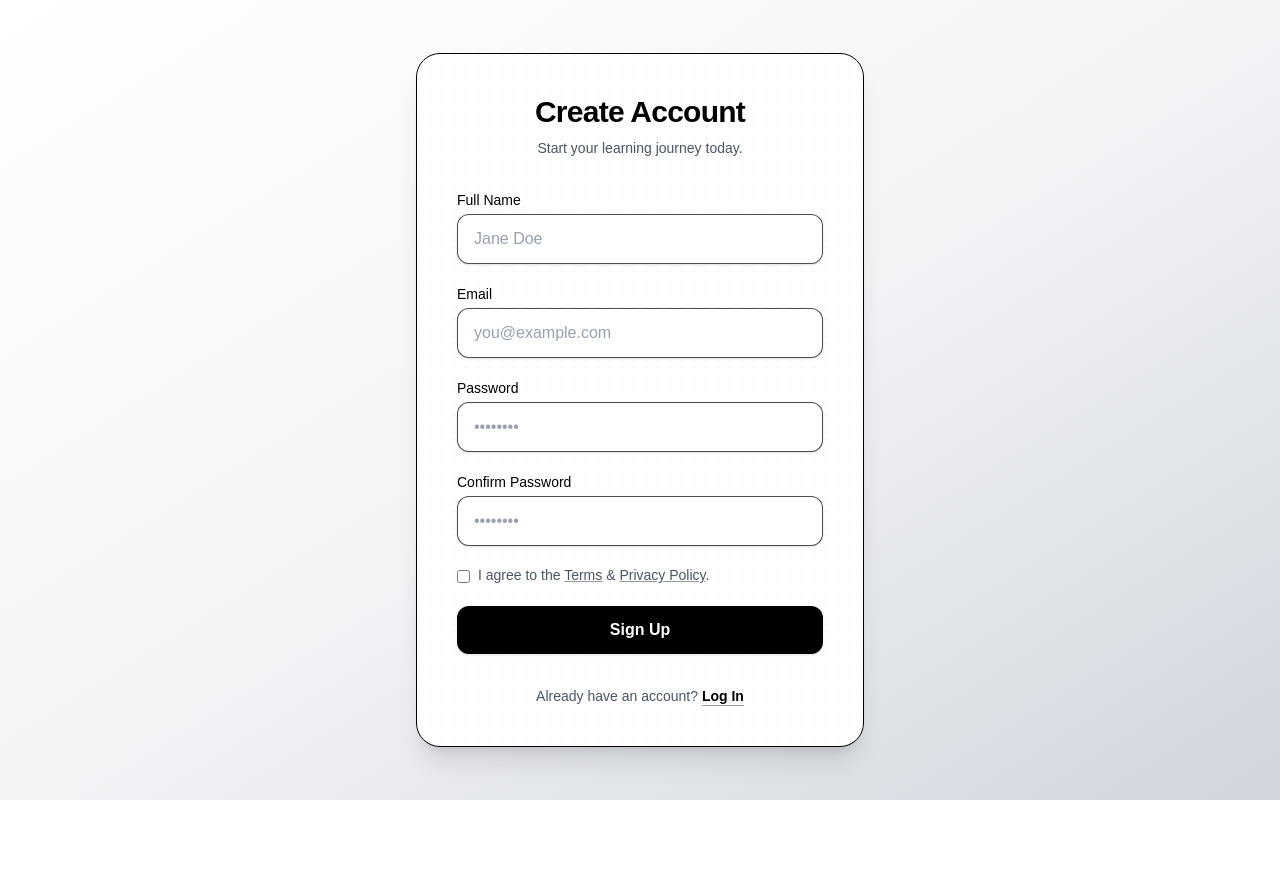
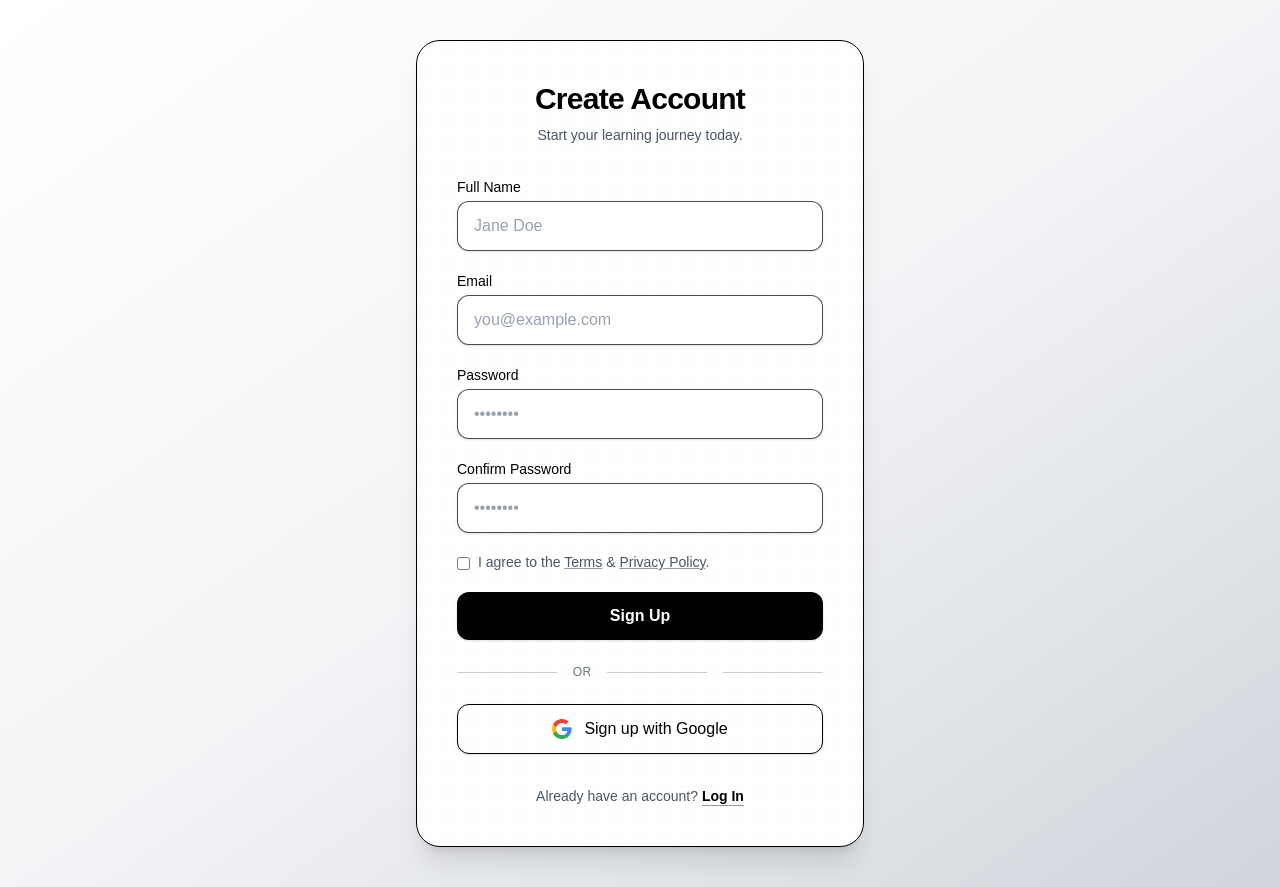
Before and after one commit to olasores/QuizMe, a Next.js app: page /Signup in a window 1280 px wide. Before the commit the page ends 800 px from the top, so only its background shows below. Built offline with nearby package versions, Linux system fonts and the light colour scheme; no server answers.

Commit message:
added google auth

```diff
--- a/package.json
+++ b/package.json
@@ -11,7 +11,8 @@
   "dependencies": {
     "react": "19.1.0",
     "react-dom": "19.1.0",
-    "next": "15.5.2"
+    "next": "15.5.2",
+    "@supabase/supabase-js": "^2.45.0"
   },
   "devDependencies": {
     "typescript": "^5",
--- a/src/app/Login/page.tsx
+++ b/src/app/Login/page.tsx
@@ -2,6 +2,7 @@
 
 import Link from "next/link";
 import { useState } from "react";
+import { GoogleButton } from "@/components/auth/GoogleButton";
 
 const Login = () => {
     const [loading, setLoading] = useState(false);
@@ -58,7 +59,13 @@ const Login = () => {
                             {loading ? 'Signing in...' : 'Log In'}
                         </span>
                     </button>
-                </form>
+                                </form>
+                                <div className="relative my-6 flex items-center gap-4">
+                                    <div className="h-px flex-1 bg-black/20" />
+                                    <span className="text-xs tracking-wide text-gray-500">OR</span>
+                                    <div className="h-px flex-1 bg-black/20" />
+                                </div>
+                                <GoogleButton label="Continue with Google" redirectPath="/" />
                 <div className="relative mt-8 text-center text-sm text-gray-600">
                       <span>Don&apos;t have an account? </span>
                     <Link href="/Signup" className="font-semibold text-black underline underline-offset-4 decoration-black/40 hover:decoration-black">Sign Up</Link>
--- a/src/app/Signup/page.tsx
+++ b/src/app/Signup/page.tsx
@@ -2,6 +2,7 @@
 
 import Link from "next/link";
 import { useState } from "react";
+import { GoogleButton } from "@/components/auth/GoogleButton";
 
 const Signup = () => {
     const [loading, setLoading] = useState(false);
@@ -19,7 +20,7 @@ const Signup = () => {
                 <h1 className="relative text-3xl font-extrabold text-black mb-2 tracking-tight text-center">Create Account</h1>
                 <p className="relative text-center text-gray-600 mb-8 text-sm">Start your learning journey today.</p>
 
-                <form onSubmit={handleSubmit} className="relative flex flex-col gap-5">
+            <form onSubmit={handleSubmit} className="relative flex flex-col gap-5">
                     <div className="flex flex-col gap-1">
                         <label htmlFor="name" className="text-sm font-medium text-black">Full Name</label>
                         <input
@@ -74,7 +75,14 @@ const Signup = () => {
                             {loading ? 'Creating account...' : 'Sign Up'}
                         </span>
                     </button>
-                </form>
+                        </form>
+                        <div className="relative my-6 flex items-center gap-4">
+                            <div className="h-px flex-1 bg-black/20" />
+                            <span className="text-xs tracking-wide text-gray-500">OR</span>
+                            <div className="h-px flex-1 bg-black/20" />
+                            <div className="h-px flex-1 bg-black/20" />
+                        </div>
+                        <GoogleButton label="Sign up with Google" redirectPath="/" />
                 <div className="relative mt-8 text-center text-sm text-gray-600">
                     <span>Already have an account? </span>
                     <Link href="/Login" className="font-semibold text-black underline underline-offset-4 decoration-black/40 hover:decoration-black">Log In</Link>
--- /dev/null
+++ b/src/components/auth/GoogleButton.tsx
@@ -0,0 +1,98 @@
+"use client";
+import { supabase } from "@/lib/supabase/client";
+import { useState } from "react";
+
+interface GoogleButtonProps {
+  label?: string;
+  size?: "sm" | "md" | "lg";
+  className?: string;
+  redirectPath?: string;
+}
+
+const sizeClasses = {
+  sm: "py-2 px-4 text-sm",
+  md: "py-3 px-6 text-base",
+  lg: "py-3.5 px-8 text-lg",
+};
+
+export function GoogleButton({
+  label = "Continue with Google",
+  size = "md",
+  className = "",
+  redirectPath = "/",
+}: GoogleButtonProps) {
+  const [loading, setLoading] = useState(false);
+  const [error, setError] = useState<string | null>(null);
+
+  const handleGoogle = async () => {
+    setLoading(true);
+    setError(null);
+    try {
+      const { data, error } = await supabase.auth.signInWithOAuth({
+        provider: "google",
+        options: {
+          redirectTo: `${window.location.origin}${redirectPath}`,
+          queryParams: {
+            access_type: "offline",
+            prompt: "consent",
+          },
+        },
+      });
+      if (error) throw error;
+      // Supabase will redirect; no further action here
+      return data;
+    } catch (e: unknown) {
+      const message = (() => {
+        if (typeof e === 'string') return e;
+        if (e && typeof e === 'object' && 'message' in e) {
+          const m = (e as { message?: unknown }).message;
+          if (typeof m === 'string') return m;
+        }
+        return undefined;
+      })();
+      setError(message || 'Google sign-in failed');
+    } finally {
+      setLoading(false);
+    }
+  };
+
+  return (
+    <div className="w-full">
+      <button
+        type="button"
+        disabled={loading}
+        onClick={handleGoogle}
+        className={`w-full border border-black rounded-xl bg-white hover:bg-gray-50 text-black font-medium flex items-center justify-center gap-3 shadow-sm transition ${sizeClasses[size]} disabled:opacity-60 disabled:cursor-not-allowed ${className}`}
+      >
+        {loading ? (
+          <span className="h-5 w-5 border-2 border-black border-t-transparent rounded-full animate-spin" />
+        ) : (
+          <svg
+            viewBox="0 0 24 24"
+            className="w-5 h-5"
+            aria-hidden="true"
+          >
+            <path
+              fill="#4285F4"
+              d="M23.49 12.27c0-.78-.07-1.53-.2-2.27H12v4.29h6.46c-.28 1.46-1.12 2.7-2.38 3.53v2.94h3.84c2.25-2.07 3.57-5.12 3.57-8.49z"
+            />
+            <path
+              fill="#34A853"
+              d="M12 24c3.24 0 5.95-1.07 7.93-2.9l-3.84-2.94c-1.07.72-2.45 1.15-4.09 1.15-3.14 0-5.8-2.12-6.75-4.98H1.28v3.07C3.25 21.3 7.31 24 12 24z"
+            />
+            <path
+              fill="#FBBC05"
+              d="M5.25 14.33c-.24-.72-.38-1.49-.38-2.33s.14-1.61.38-2.33V6.6H1.28A11.96 11.96 0 0 0 0 12c0 1.9.45 3.69 1.28 5.4l3.97-3.07z"
+            />
+            <path
+              fill="#EA4335"
+              d="M12 4.75c1.76 0 3.33.6 4.57 1.78l3.43-3.43C17.95 1.15 15.24 0 12 0 7.31 0 3.25 2.7 1.28 6.6l3.97 3.07C6.2 6.87 8.86 4.75 12 4.75z"
+            />
+          </svg>
+        )}
+        <span>{loading ? 'Redirecting…' : label}</span>
+      </button>
+      {error && <p className="mt-2 text-xs text-red-600">{error}</p>}
+    </div>
+  );
+}
--- /dev/null
+++ b/src/lib/supabase/client.ts
@@ -0,0 +1,19 @@
+import { createClient } from '@supabase/supabase-js';
+
+// Browser/client-side Supabase instance
+// Make sure NEXT_PUBLIC_SUPABASE_URL and NEXT_PUBLIC_SUPABASE_ANON_KEY are defined in .env.local
+
+const supabaseUrl = process.env.NEXT_PUBLIC_SUPABASE_URL!;
+const supabaseAnonKey = process.env.NEXT_PUBLIC_SUPABASE_ANON_KEY!;
+
+if (!supabaseUrl || !supabaseAnonKey) {
+  console.warn('Supabase URL or Anon key is missing. Did you set NEXT_PUBLIC_SUPABASE_URL and NEXT_PUBLIC_SUPABASE_ANON_KEY?');
+}
+
+export const supabase = createClient(supabaseUrl, supabaseAnonKey, {
+  auth: {
+    persistSession: true,
+    autoRefreshToken: true,
+    detectSessionInUrl: true,
+  },
+});
--- /dev/null
+++ b/src/lib/supabase/server.ts
@@ -0,0 +1,22 @@
+import { createClient } from '@supabase/supabase-js';
+
+// Server-side Supabase client (only use service key on the server!)
+// Define SUPABASE_SERVICE_ROLE (never expose to client) and NEXT_PUBLIC_SUPABASE_URL in .env.local
+
+const supabaseUrl = process.env.NEXT_PUBLIC_SUPABASE_URL!;
+const serviceKey = process.env.SUPABASE_SERVICE_ROLE;
+
+export function createServerClient() {
+  if (!supabaseUrl) {
+    throw new Error('Missing NEXT_PUBLIC_SUPABASE_URL');
+  }
+  if (!serviceKey) {
+    throw new Error('Missing SUPABASE_SERVICE_ROLE');
+  }
+  return createClient(supabaseUrl, serviceKey, {
+    auth: {
+      autoRefreshToken: false,
+      persistSession: false,
+    },
+  });
+}
```
Also changed, not shown: 1 other file (tests, documents, lock files or other folders).
